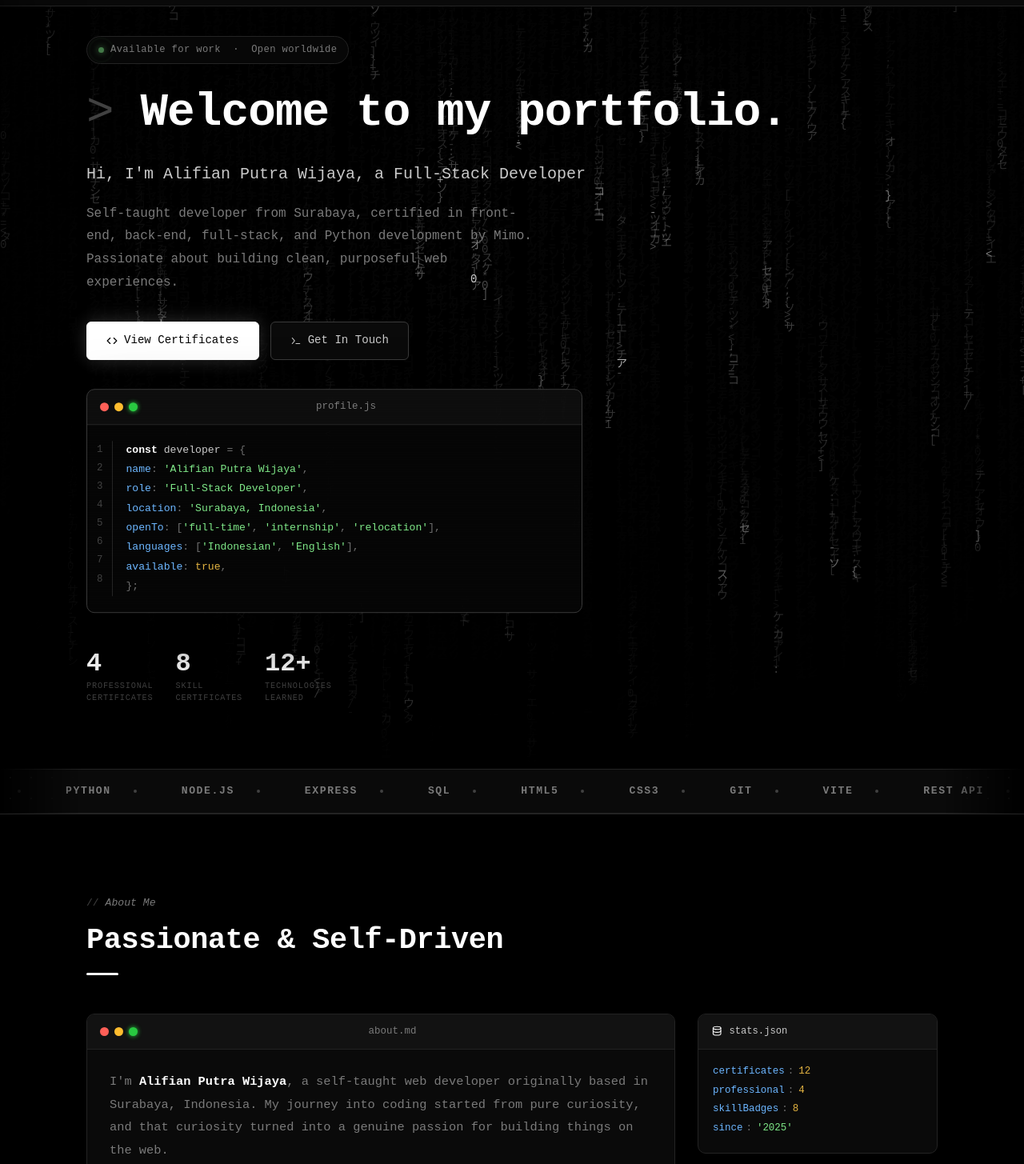
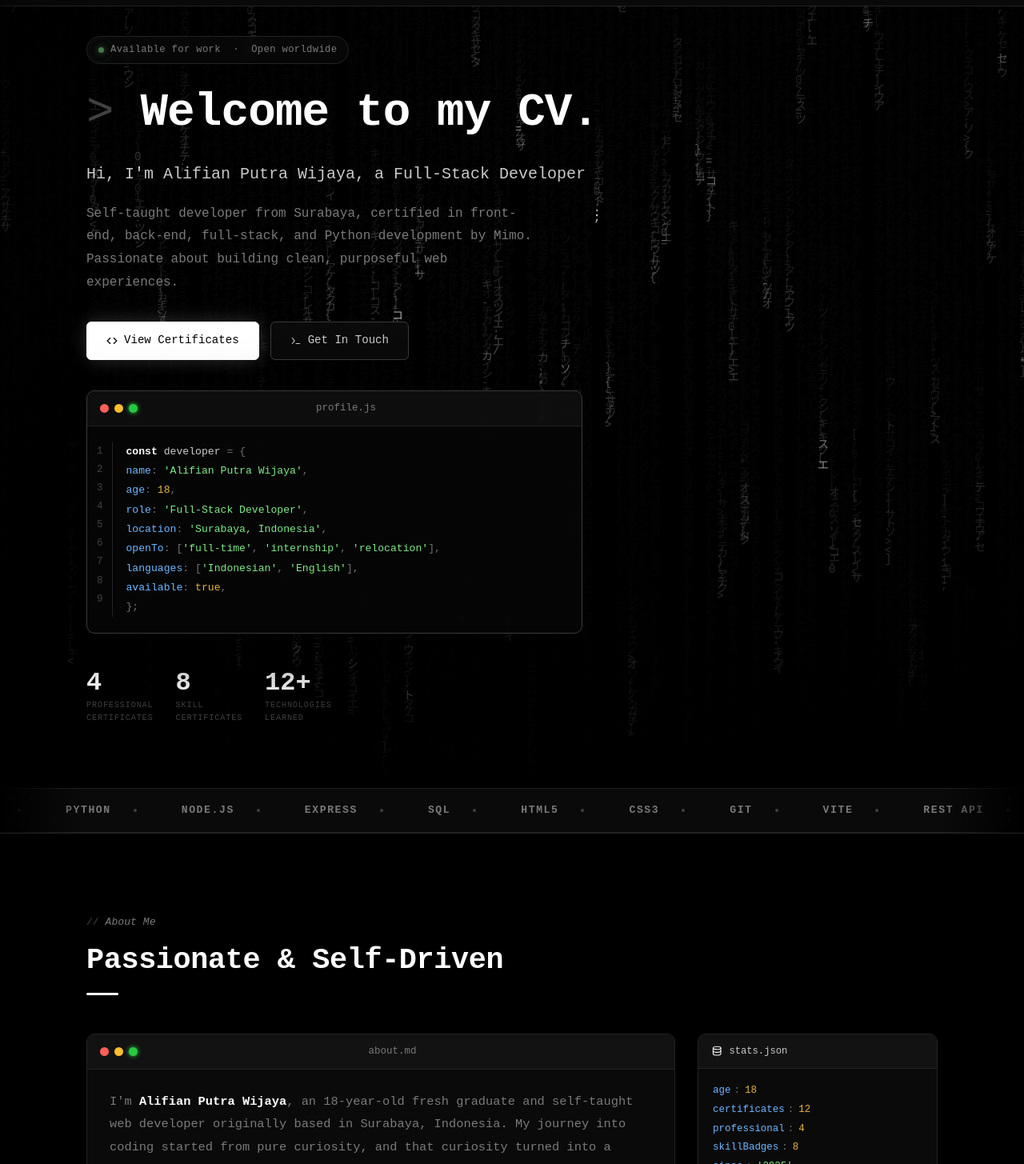
Before and after one commit to alifiancode/alifian-cv, a React (Vite) app: page / in a window 1280 px wide. Shown: the part 55-1510 px from the top of the page at 80% size. Built offline with nearby package versions, Linux system fonts and the light colour scheme.

Commit message:
Update: rebrand to CV, add age and fresh graduate info

```diff
--- a/index.html
+++ b/index.html
@@ -4,8 +4,8 @@
     <meta charset="UTF-8" />
     <link rel="icon" type="image/svg+xml" href="/favicon.svg" />
     <meta name="viewport" content="width=device-width, initial-scale=1.0, viewport-fit=cover" />
-    <meta name="description" content="Alifian Putra Wijaya, self-taught web developer from Surabaya, Indonesia. Certified in Front-End, Back-End, Full-Stack and Python Development." />
-    <meta name="keywords" content="web developer, front-end, react, javascript, portfolio, surabaya, indonesia" />
+    <meta name="description" content="Alifian Putra Wijaya, 18-year-old fresh graduate and self-taught web developer from Surabaya, Indonesia. Certified in Front-End, Back-End, Full-Stack and Python Development." />
+    <meta name="keywords" content="cv, resume, web developer, front-end, react, javascript, fresh graduate, surabaya, indonesia" />
     <meta name="referrer" content="strict-origin-when-cross-origin" />
     <meta http-equiv="Content-Security-Policy" content="default-src 'self'; script-src 'self'; style-src 'self' 'unsafe-inline'; font-src 'self'; img-src 'self' data:; connect-src 'self'; frame-src 'self'; object-src 'none'; base-uri 'self'; form-action 'self'; upgrade-insecure-requests;" />
     <title>Alifian Putra Wijaya | Web Developer</title>
--- a/src/components/layout/Navbar/Navbar.jsx
+++ b/src/components/layout/Navbar/Navbar.jsx
@@ -31,7 +31,7 @@ export default function Navbar({ onToggleSidebar }) {
           <span className="tl tl--green" />
         </div>
 
-        <span className="navbar__path">alifiancode/alifian-portfolio</span>
+        <span className="navbar__path">alifiancode/alifian-cv</span>
 
         <a href={`mailto:${config.email}`} className="navbar__hire">
           <Icon name="mail" />
--- a/src/components/sections/About/About.jsx
+++ b/src/components/sections/About/About.jsx
@@ -27,10 +27,11 @@ export default function About() {
 
             <div className="about__content">
               <p className="about__bio">
-                I'm <strong>{config.name}</strong>, a self-taught web developer
-                originally based in {config.location}. My journey into
-                coding started from pure curiosity, and that curiosity turned
-                into a genuine passion for building things on the web.
+                I'm <strong>{config.name}</strong>, an 18-year-old fresh graduate
+                and self-taught web developer originally based in {config.location}.
+                My journey into coding started from pure curiosity, and that
+                curiosity turned into a genuine passion for building things
+                on the web.
               </p>
               <p className="about__bio">
                 Through the <strong>Mimo</strong> platform, I've earned
@@ -73,6 +74,11 @@ export default function About() {
                 <span>stats.json</span>
               </div>
               <div className="about__stat-body">
+                <div className="about__stat-row">
+                  <span className="syn-property">age</span>
+                  <span className="syn-punct">:</span>
+                  <span className="syn-number about__stat-value">18</span>
+                </div>
                 <div className="about__stat-row">
                   <span className="syn-property">certificates</span>
                   <span className="syn-punct">:</span>
--- a/src/components/sections/Hero/Hero.jsx
+++ b/src/components/sections/Hero/Hero.jsx
@@ -35,7 +35,7 @@ function Stat({ target, suffix, label }) {
 
 export default function Hero() {
   const role = useTypewriter(ROLES, 80, 2200)
-  const [headline, headlineDone] = useTypeOnce('Welcome to my portfolio.', 48, 500)
+  const [headline, headlineDone] = useTypeOnce('Welcome to my CV.', 48, 500)
 
   return (
     <section className="hero" id="hero">
@@ -96,7 +96,7 @@ export default function Hero() {
           <div className="hero__code">
             <div className="hero__gutter" aria-hidden="true">
               <span>1</span><span>2</span><span>3</span><span>4</span>
-              <span>5</span><span>6</span><span>7</span><span>8</span>
+              <span>5</span><span>6</span><span>7</span><span>8</span><span>9</span>
             </div>
 
             <div className="hero__lines">
@@ -105,6 +105,9 @@ export default function Hero() {
               </div>
               <div className="hero__line hero__line--indent">
                 <span className="syn-property">name</span><span className="syn-punct">:</span> <span className="syn-string">'{config.name}'</span><span className="syn-punct">,</span>
+              </div>
+              <div className="hero__line hero__line--indent">
+                <span className="syn-property">age</span><span className="syn-punct">:</span> <span className="syn-number">18</span><span className="syn-punct">,</span>
               </div>
               <div className="hero__line hero__line--indent">
                 <span className="syn-property">role</span><span className="syn-punct">:</span> <span className="syn-string">'{role}'</span><span className="syn-punct">,</span>
```
